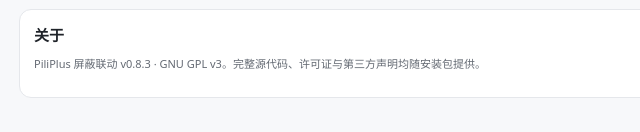
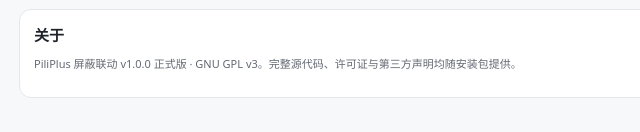
Before and after one commit to snyb12138/piliplus-web-filter, a browser extension: page options.html in a window 1280 px wide. Shown: the part 1960-2092 px from the top of the page, 177-817 px from the left. Drawn offline with Linux system fonts and the light colour scheme.

Commit message:
release: PiliPlus Web Filter v1.0.0

```diff
--- a/options.html
+++ b/options.html
@@ -99,7 +99,7 @@
 
     <section class="card">
       <h2>关于</h2>
-      <p class="muted">PiliPlus 屏蔽联动 v0.8.3 · GNU GPL v3。完整源代码、许可证与第三方声明均随安装包提供。</p>
+      <p class="muted">PiliPlus 屏蔽联动 v1.0.0 正式版 · GNU GPL v3。完整源代码、许可证与第三方声明均随安装包提供。</p>
     </section>
 
     <div class="sticky-actions row between">
--- a/package.json
+++ b/package.json
@@ -1,6 +1,6 @@
 {
   "name": "piliplus-purify-browser",
-  "version": "0.8.3",
+  "version": "1.0.0",
   "private": true,
   "license": "GPL-3.0-only",
   "scripts": {
```
Also changed, not shown: CHANGELOG.md, README.md, manifest.json.
